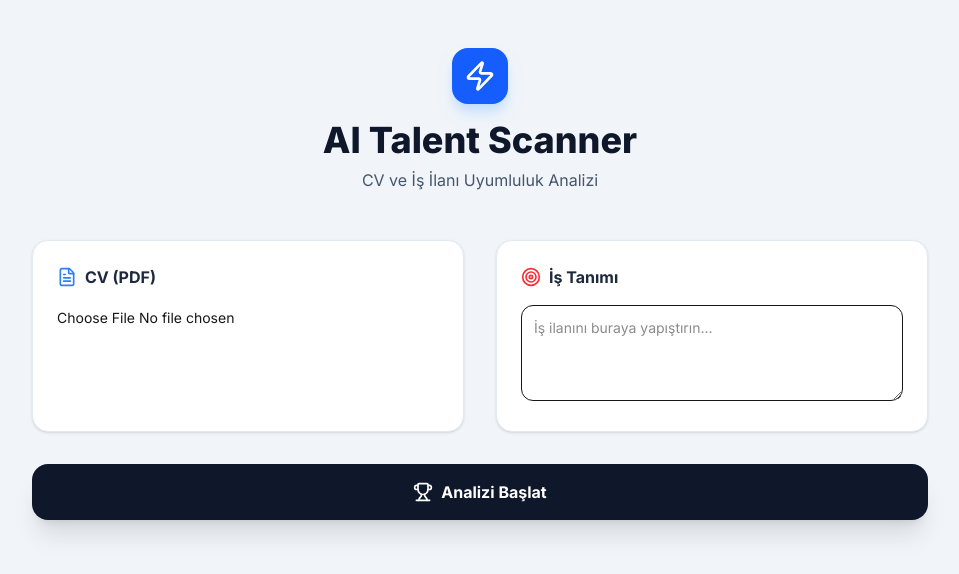
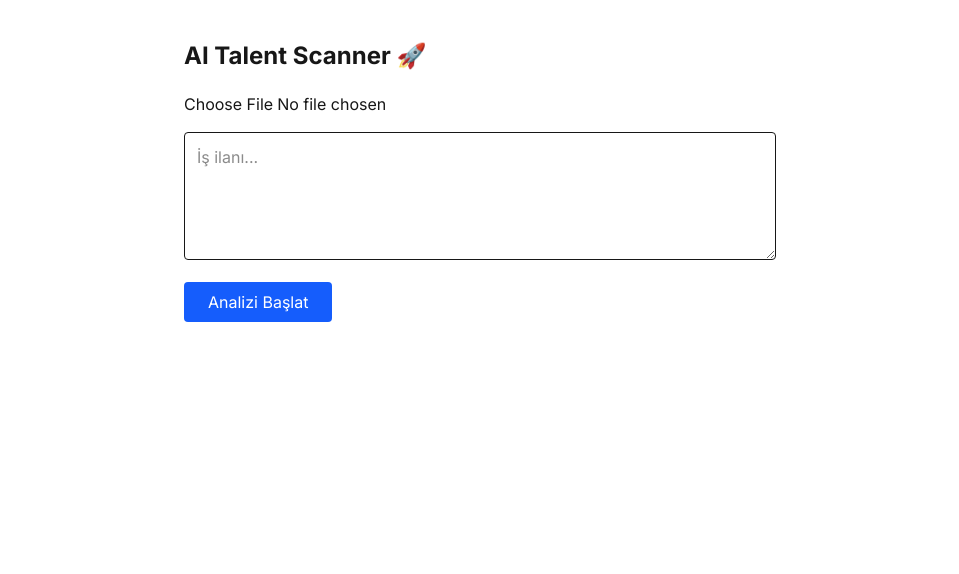
Before and after one commit to sudekayabasii/ai-cv-scanner, a Next.js app in the folder frontend/: page / in a window 1280 px wide. Shown: the top 574 px of the page, without its empty margins (160-1119 px from the left). Built offline with nearby package versions, Linux system fonts and the light colour scheme.

Commit message:
fix: fixed 400 bad request by matching variable names

```diff
--- a/frontend/app/page.tsx
+++ b/frontend/app/page.tsx
@@ -1,123 +1,53 @@
 "use client";
 import React, { useState } from "react";
-import { CheckCircle, AlertCircle, Lightbulb, Target, FileText, Trophy, Zap, Heart, Mail, ShieldAlert, Loader2 } from "lucide-react";
 
 export default function Home() {
   const [file, setFile] = useState<File | null>(null);
-  const [jobDescription, setJobDescription] = useState<string>("");
+  const [jobDescription, setJobDescription] = useState("");
   const [data, setData] = useState<any>(null);
-  const [loading, setLoading] = useState<boolean>(false);
+  const [loading, setLoading] = useState(false);
 
   const BACKEND_URL = "https://cv-analiz-backend-o3je.onrender.com/analyze-cv";
 
   const handleAnalyze = async () => {
-    if (!file || !jobDescription) {
-      alert("Lütfen hem CV yükleyin hem de iş tanımını girin!");
-      return;
-    }
-
+    if (!file || !jobDescription) return alert("Eksik bilgi!");
     setLoading(true);
-    setData(null);
 
     const formData = new FormData();
-    formData.append("file", file);
-    formData.append("job_description", jobDescription);
+    formData.append("file", file); // Backend 'file' bekliyor
+    formData.append("job_description", jobDescription); // Backend 'job_description' bekliyor
 
     try {
       const res = await fetch(BACKEND_URL, { method: "POST", body: formData });
       const result = await res.json();
-      console.log("Gelen Veri:", result);
-
-      // EĞER BACKEND HATA DÖNDÜRDÜYSE
-      if (result.error) {
-        alert("Sistem Hatası: " + result.error);
-        setLoading(false);
-        return;
-      }
-
       setData(result);
     } catch (e) {
-      alert("Bağlantı Hatası! Lütfen internetinizi ve Render linkinizi kontrol edin.");
+      alert("Hata!");
     } finally {
       setLoading(false);
     }
   };
 
   return (
-    <div className="min-h-screen bg-[#f1f5f9] py-12 px-4 flex flex-col">
-      <div className="max-w-4xl mx-auto w-full">
-        <header className="text-center mb-12">
-          <div className="inline-flex p-3 bg-blue-600 rounded-2xl mb-4 text-white shadow-lg shadow-blue-200">
-            <Zap size={32} />
-          </div>
-          <h1 className="text-4xl font-extrabold text-slate-900 mb-2">AI Talent Scanner</h1>
-          <p className="text-slate-600">CV ve İş İlanı Uyumluluk Analizi</p>
-        </header>
+    <div className="p-10 max-w-2xl mx-auto font-sans">
+      <h1 className="text-2xl font-bold mb-5">AI Talent Scanner 🚀</h1>
+      <input type="file" accept=".pdf" onChange={(e) => setFile(e.target.files?.[0] || null)} className="mb-4 block" />
+      <textarea
+        placeholder="İş ilanı..."
+        value={jobDescription}
+        onChange={(e) => setJobDescription(e.target.value)}
+        className="w-full h-32 p-3 border rounded mb-4"
+      />
+      <button onClick={handleAnalyze} disabled={loading} className="bg-blue-600 text-white px-6 py-2 rounded">
+        {loading ? "Analiz Ediliyor..." : "Analizi Başlat"}
+      </button>
 
-        <div className="grid grid-cols-1 md:grid-cols-2 gap-8 mb-8">
-          <div className="bg-white p-6 rounded-2xl shadow-sm border border-slate-200">
-             <label className="flex items-center gap-2 font-bold mb-4 text-slate-800"><FileText className="text-blue-500" size={20}/> CV (PDF)</label>
-             <input type="file" accept=".pdf" onChange={(e) => setFile(e.target.files?.[0] || null)} className="w-full text-sm cursor-pointer"/>
-          </div>
-          <div className="bg-white p-6 rounded-2xl shadow-sm border border-slate-200">
-             <label className="flex items-center gap-2 font-bold mb-4 text-slate-800"><Target className="text-red-500" size={20}/> İş Tanımı</label>
-             <textarea value={jobDescription} onChange={(e) => setJobDescription(e.target.value)} placeholder="İş ilanını buraya yapıştırın..." className="w-full h-24 p-3 border rounded-xl outline-none text-sm"/>
-          </div>
+      {data && (
+        <div className="mt-10 p-5 bg-gray-100 rounded">
+          <h2 className="font-bold text-xl mb-3">Sonuç: %{data.score}</h2>
+          <p><strong>Önyazı:</strong> {data.cover_letter}</p>
         </div>
-
-        <button onClick={handleAnalyze} disabled={loading} className="w-full bg-slate-900 hover:bg-black text-white font-bold py-4 rounded-2xl transition-all shadow-xl disabled:opacity-50 mb-12 flex items-center justify-center gap-2">
-          {loading ? <><Loader2 className="animate-spin" size={20}/> İnceleniyor...</> : <><Trophy size={20}/> Analizi Başlat</>}
-        </button>
-
-        {/* ANALİZ SONUCU BURADA GÖRÜNECEK */}
-        {data && (
-          <div className="space-y-6 animate-in fade-in">
-            {data.is_valid === false ? (
-              <div className="bg-red-50 border-2 border-red-200 p-8 rounded-3xl text-center">
-                <ShieldAlert size={48} className="mx-auto text-red-600 mb-4" />
-                <h3 className="text-2xl font-bold text-red-800 mb-2">Hatalı Giriş!</h3>
-                <p className="text-red-600 font-medium">{data.error_message}</p>
-              </div>
-            ) : (
-              <>
-                <div className="bg-white p-8 rounded-3xl shadow-md border border-slate-200 text-center">
-                  <div className="text-7xl font-black text-blue-600 mb-2">{data.score}%</div>
-                  <p className="text-slate-500 font-bold uppercase tracking-widest text-xs">Uyumluluk Skoru</p>
-                </div>
-
-                <div className="grid grid-cols-1 md:grid-cols-2 gap-6">
-                  <div className="bg-emerald-50 p-6 rounded-2xl border border-emerald-100">
-                    <h3 className="text-emerald-800 font-bold mb-4">Güçlü Yanlar</h3>
-                    <ul className="space-y-2 text-sm text-emerald-700 font-medium">
-                      {data.strengths?.map((s: string, i: number) => <li key={i}>• {s}</li>)}
-                    </ul>
-                  </div>
-                  <div className="bg-rose-50 p-6 rounded-2xl border border-rose-100">
-                    <h3 className="text-rose-800 font-bold mb-4">Gelişim Alanları</h3>
-                    <ul className="space-y-2 text-sm text-rose-700 font-medium">
-                      {data.weaknesses?.map((w: string, i: number) => <li key={i}>• {w}</li>)}
-                    </ul>
-                  </div>
-                </div>
-
-                <div className="bg-white p-8 rounded-3xl shadow-md border border-slate-200">
-                  <h3 className="font-bold mb-4 text-xl">Stratejik Öneriler</h3>
-                  <div className="grid gap-4">
-                    {data.suggestions?.map((s: string, i: number) => (
-                      <div key={i} className="p-4 bg-slate-50 rounded-xl border-l-4 border-blue-600 text-slate-700 text-sm font-medium">{s}</div>
-                    ))}
-                  </div>
-                </div>
-
-                <div className="bg-indigo-50 p-8 rounded-3xl border border-indigo-100">
-                  <h3 className="font-bold text-xl mb-4 text-indigo-900">Özel Önyazı</h3>
-                  <div className="p-6 bg-white rounded-2xl text-slate-700 text-sm leading-relaxed whitespace-pre-wrap">{data.cover_letter}</div>
-                </div>
-              </>
-            )}
-          </div>
-        )}
-      </div>
+      )}
     </div>
   );
 }
```
Also changed, not shown: 1 other file (tests, documents, lock files or other folders).
